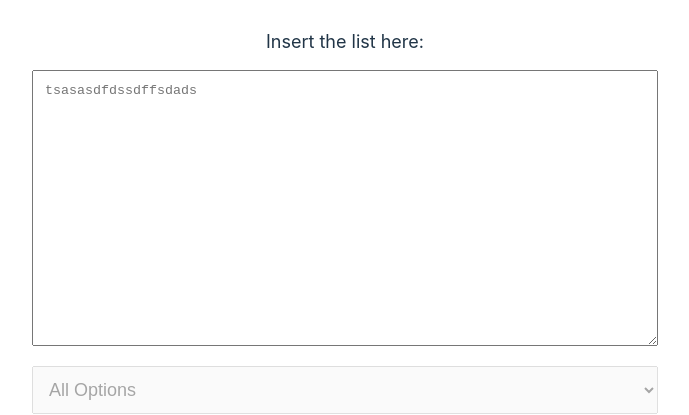
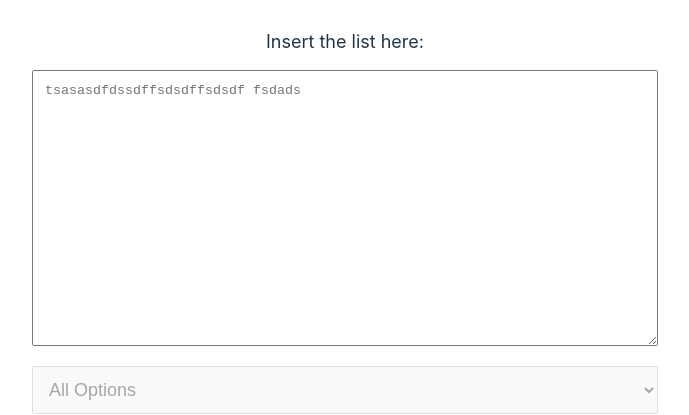
Before and after one commit to KlingerMatheus/figure-list, a React (Vite) app: page / in a window 1280 px wide. Shown: the part 125-540 px from the top of the page, without its empty margins (295-984 px from the left). Built offline with nearby package versions, Linux system fonts and the light colour scheme.

Commit message:
new update

```diff
--- a/src/App.jsx
+++ b/src/App.jsx
@@ -13,7 +13,7 @@ function App() {
           type="textarea"
           onChange={(e) => setStickers(e.target.value)}
           id="textInput"
-          placeholder="tsasasdFDSSDFFSDads"
+          placeholder="tsasasdFDSSDFfsdsdffsdsdf FSDads"
         />
       </div>
       <Result value={stickers} />
```
